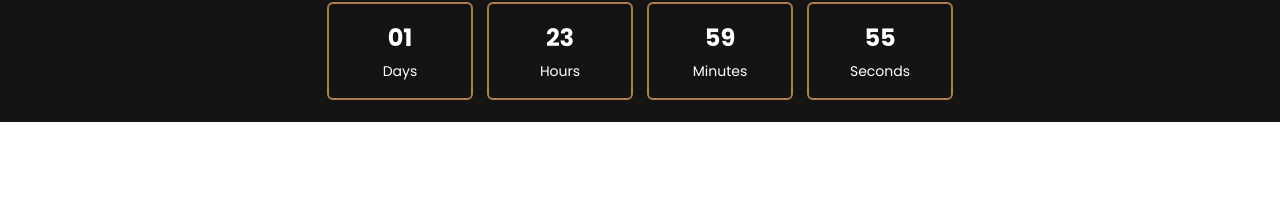
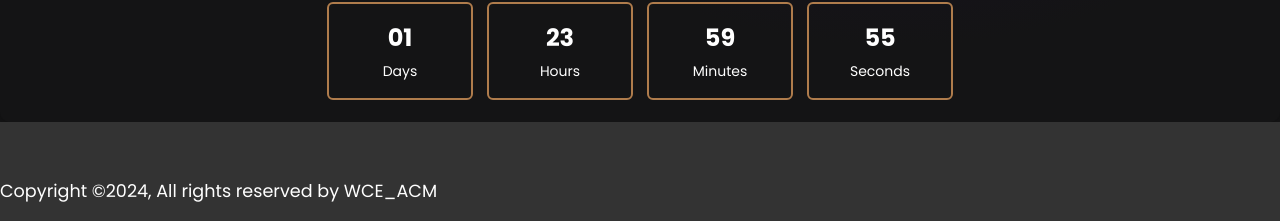
Before and after one commit to WCE-ACM-Student-Chapter/hackathon, a React (Vite) app in the folder frontend/: page / in a window 1280 px wide. Shown: the part 1015-1236 px from the top of the page. Before the commit the page ends 1137 px from the top, so only its background shows below. Built offline with nearby package versions, Linux system fonts and the light colour scheme.

Commit message:
Footer Added

```diff
--- a/frontend/src/App.jsx
+++ b/frontend/src/App.jsx
@@ -6,6 +6,7 @@ import Header from './components/header/Header.jsx';
 import Home from './components/home/Home.jsx';
 import Countdown from './components/countdown/countdown.jsx';
 import About from './components/about/about.jsx';
+import Footer from './components/Footer/footer.jsx';
 
 const App = () => {
   return (
@@ -14,6 +15,7 @@ const App = () => {
       <Home />
       <About /> {/* Render the About component with the ID */}
       <Countdown />
+      <Footer />
     </>
   );
 };
--- /dev/null
+++ b/frontend/src/components/Footer/footer.css
@@ -0,0 +1,83 @@
+footer {
+  background-color: #333;
+  color: white;
+  padding: 20px 0;
+}
+
+.content {
+  max-width: 1200px;
+  margin: 0 auto;
+  display: flex;
+  justify-content: space-between;
+  align-items: center;
+}
+
+.top {
+  display: flex;
+  justify-content: space-between;
+  align-items: center;
+}
+
+.logo-details {
+  display: flex;
+  align-items: center;
+}
+
+.logo-details img {
+  width: 40px;
+  margin-right: 10px;
+}
+
+.media-icons a {
+  color: white;
+  margin-right: 10px;
+  text-decoration: none;
+}
+
+.link-boxes {
+  display: flex;
+}
+
+.box1 img {
+  width: 30px;
+}
+
+.bottom-details {
+  margin-top: 20px;
+}
+
+.bottom_text {
+  display: flex;
+  justify-content: space-between;
+  align-items: center;
+}
+
+.copyright_text,
+.policy_terms,
+a {
+  color: white;
+  text-decoration: none;
+}
+
+.template {
+  position: fixed;
+  bottom: 20px;
+  left: 50%;
+  transform: translateX(-50%);
+  background-color: #333;
+  color: white;
+  padding: 10px;
+  border-radius: 5px;
+  display: flex;
+  justify-content: space-between;
+  align-items: center;
+}
+
+.template-left {
+  max-width: 80%;
+}
+
+.template-close {
+  width: 20px;
+  cursor: pointer;
+}
--- /dev/null
+++ b/frontend/src/components/Footer/footer.jsx
@@ -0,0 +1,68 @@
+import React, { useEffect, useState } from "react";
+import "./footer.css";
+
+export default function Footer() {
+  const [template, setTemplate] = useState(false);
+
+  useEffect(() => {
+    window.addEventListener("scroll", listenScrollEvent);
+
+    return () => {
+      window.removeEventListener("scroll", listenScrollEvent);
+    };
+  }, []);
+
+  const listenScrollEvent = () => {
+    setTemplate(window.scrollY > 2800);
+  };
+
+  const hideTemplate = () => {
+    setTemplate(false);
+  };
+
+  return (
+    <div>
+      <footer>
+        <div className="content">
+          <div className="top">
+            <div className="logo-details">
+              {}
+            </div>
+            <div className="media-icons">
+              {}
+            </div>
+          </div>
+          <div className="link-boxes">
+            <ul className="box1 input-box1">
+              {}
+            </ul>
+          </div>
+        </div>
+        <div className="bottom-details">
+          <div className="bottom_text">
+            <span className="copyright_text">Copyright ©2024, All rights reserved by WCE_ACM</span>
+
+          </div>
+        </div>
+      </footer>
+      {template && (
+        <div className="template">
+          <div className="template-left">
+            <p>
+              Join us to{" "}
+              <a href={TOP_SECTION.HACKERS_REGISTRATION_FORM_LINK}>Gear Up</a>,
+              where we will be hosting PUBLIC workshops, tech talks, panel
+              discussions, and career sessions!
+            </p>
+          </div>
+          <img
+            alt="img"
+            onClick={hideTemplate}
+            src={cross}
+            className="template-close"
+          />
+        </div>
+      )}
+    </div>
+  );
+}
```
